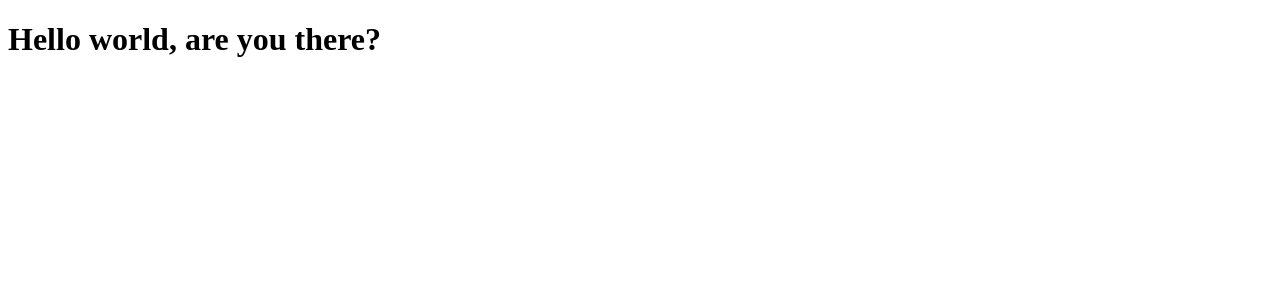
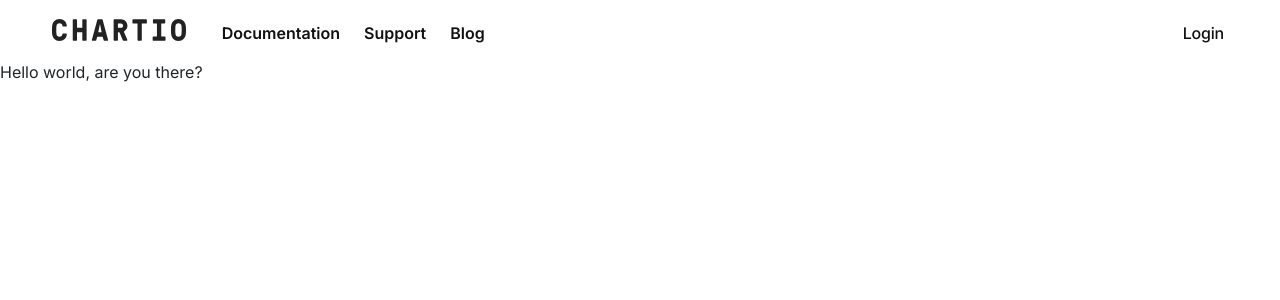
Before and after one commit to 2h311/chartio-a-clone, a FastAPI app: page / in a window 1280 px wide. Shown: the top 300 px of the page. Run offline with FastAPI, Linux system fonts and the light colour scheme; some libraries are stand-ins or nearby versions.

Commit message:
working on the navbar template

```diff
--- a/templates/base.html
+++ b/templates/base.html
@@ -8,23 +8,117 @@
 		<meta name="viewport" content="width=device-width, initial-scale=1" />
 		<!-- title, description -->
 		<title>
-			{% block title %} Cloud-based data analytics exploration for all |
-			Chartio{% endblock %}
+			{% block title %}
+			Cloud-based data analytics exploration for all | Chartio
+			{% endblock %}
 		</title>
 		<meta name="description"
 			content="Chartio’s cloud-based business intelligence and analytics solution enables everyone to analyze their data from their business applications." />
+
 		<!-- favicon -->
 		<link rel="shortcut icon" href="{{ url_for('static', path='images/favicon.ico') }}" type="image/x-icon" />
+
 		<!-- CSS -->
+		<link rel="stylesheet" type="text/css" integrity="sha256-Yq3SSBaNF2BohltSYjQpQ5LvhnNvqyPmbFyZhTmHmU4="
+			href="{{ url_for('static', path='/normalize.min-62add248168d176068865b526234294392ef86736fab23e66c5c99853987994e.css') }}" />
+		<link rel="stylesheet" type="text/css" integrity="sha256-GXn2WAcb6/0I8g3H5KqpTPVuAkVwtIG3gCFya+CV04c="
+			href="{{ url_for('static', path='/main-v2-1979f658071bebfd08f20dc7e4aaa94cf56e024570b481b78021726be095d387.css') }}" />
+
 		<!-- FONTS -->
 		<!-- SEO -->
+		<link rel="canonical" href="https://chartio.deta.dev/">
+		<!-- <link type="application/atom+xml" rel="alternate" href="/blog/feed.xml" title="The Chartio Blog" /> -->
+		<meta name="msvalidate.01" content="F859F6E1C72C21D1589B543B3038525C" />
+		<meta name="ahrefs-site-verification" content="dced947b31c30d02b66c9e8feca664b489b8420f938b68087b03ba6f02dc3625" />
+
 		<!-- TWITTER STUFF -->
+		<meta name="twitter:card" content="summary_large_image" />
+		<meta name="twitter:site" content="@chartio" />
+		<meta name="twitter:site:id" content="@chartio" />
+		<meta name="twitter:creator" content="@chartio" />
+		<meta name="twitter:title" content="Cloud-based data analytics exploration for all | Chartio - clone" />
+		<meta name="twitter:description"
+			content="Chartio’s cloud-based business intelligence and analytics solution enables everyone to analyze their data from their business applications." />
+		<meta name="twitter:url" content="https://chartio.deta.dev/" />
+
 		<!-- FACEBOOK STUFF -->
-
-
+		<meta name="og:url" content="https://chartio.deta.dev/" />
+		<meta name="og:type" content="article" />
+		<meta name="og:title" content="Cloud-based data analytics exploration for all | Chartio - clone" />
+		<meta name="og:description"
+			content="Chartio’s cloud-based business intelligence and analytics solution enables everyone to analyze their data from their business applications." />
+		<meta name="og:locale" content="en_US" />
+		<meta name="og:site_name" content="chartio" />
+		<meta name="fb:app_id" content="272818703163824" />
+		<meta name="article:publisher" content="https://chartio.deta.dev/" />
+		<!-- IMAGE -->
+		<meta property="og:image" content="{{ url_for('static', path='/images/og-image-vsql.png') }}" />
+		<meta property="og:image:type" content="image/jpeg" />
+		<meta property="og:image:width" content="1040" />
+		<meta property="og:image:height" content="550" />
 	</head>
 
 	<body>
+		{% block nav %}
+		<div class="nav__holder">
+			<div class="nav">
+
+				<nav class="nav__main">
+					<div class="nav__left">
+						<div class="nav__logo-wrapper">
+							<a href="/" class="logo" title="Chartio home">
+								<img src="{{ url_for('static', path='/logo/chartio-logo-black-tbg.svg') }}" alt="chartio home logo"
+									class="nav__logo">
+							</a>
+						</div>
+
+						<ul class="nav__main">
+							<li class="nav__list-item">
+								<a class="nav__link link__block" href="/docs/" title="Documentation"><span>Documentation</span></a>
+							</li>
+							<li class="nav__list-item">
+								<a class="nav__link link__block" href="/product/support" title="Support"><span>Support</span></a>
+							</li>
+							<li class="nav__list-item">
+								<a class="nav__link link__block" href="/blog/" title="Blog"><span>Blog</span></a>
+							</li>
+						</ul>
+					</div>
+					<div class="nav__right">
+						<a href="/login/" id="login" class="button button--primay">Login</a>
+					</div>
+				</nav>
+
+				<nav class="nav__mobile">
+					<a href="/" class="flex" title="chartio home">
+						<img class="nav__logo" src="{{ url_for('static', path='logo/chartio-logo-black-tbg.svg') }}"
+							alt="chartio home logo">
+					</a>
+					<button class="button button--secondary" id="nav-menu-btn"><span>Menu</span></button>
+				</nav>
+			</div>
+			<div class="nav__mobile-wrapper" id="mobile-menu">
+				<ul class="nav__mobile-open">
+					<li class="nav__mobile-item">
+						<a class="nav__mobile-link" href="/docs/">Documentation</a>
+					</li>
+					<li class="nav__mobile-item">
+						<a class="nav__mobile-link" href="/product/support">Support</a>
+					</li>
+					<li class="nav__mobile-item">
+						<a class="nav__mobile-link" href="/blog/">Blog</a>
+					</li>
+					<li class="nav__mobile-item">
+						<hr class="nav__mobile-line">
+					</li>
+					<li class="nav__mobile-item">
+						<a class="button button--primary width-100" style="max-width: 10rem;" href="/login/">Login</a>
+					</li>
+				</ul>
+			</div>
+		</div>
+		{% endblock %}
+
 		{% block content %}{% endblock %}
 	</body>
 
```
Also changed, not shown: static/images/og-image-vsql.png (added), static/logo/chartio-logo-black-tbg.svg (added).
